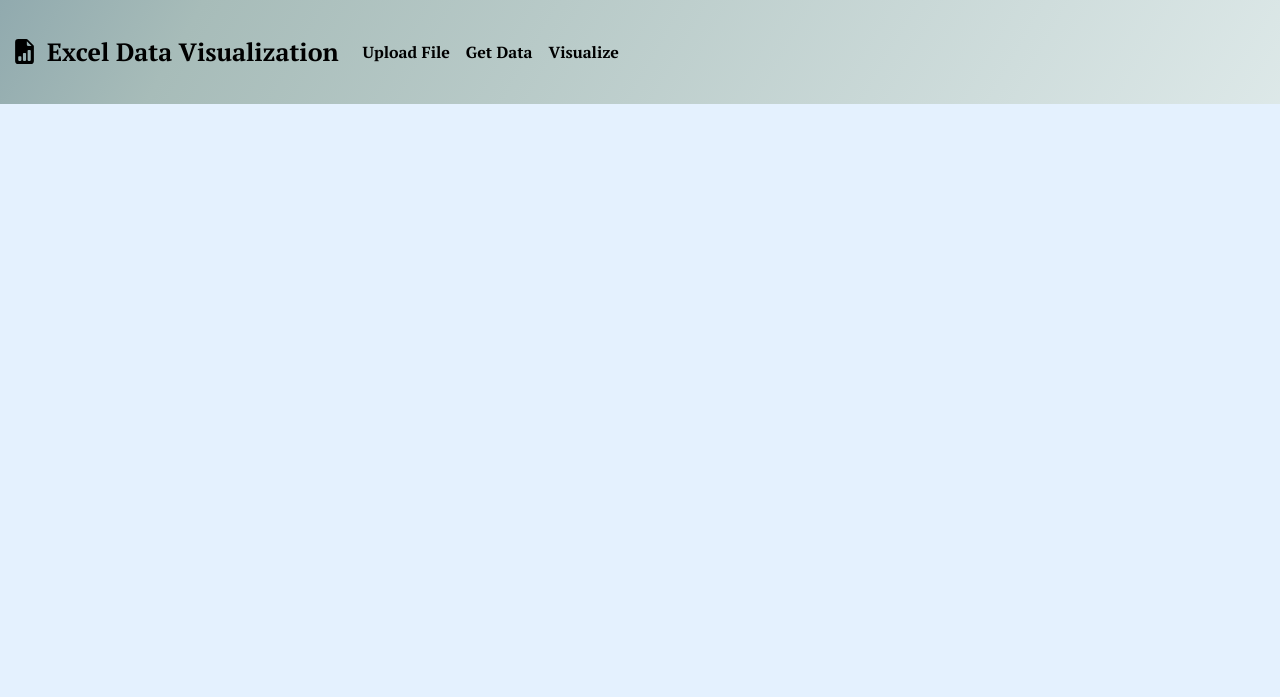
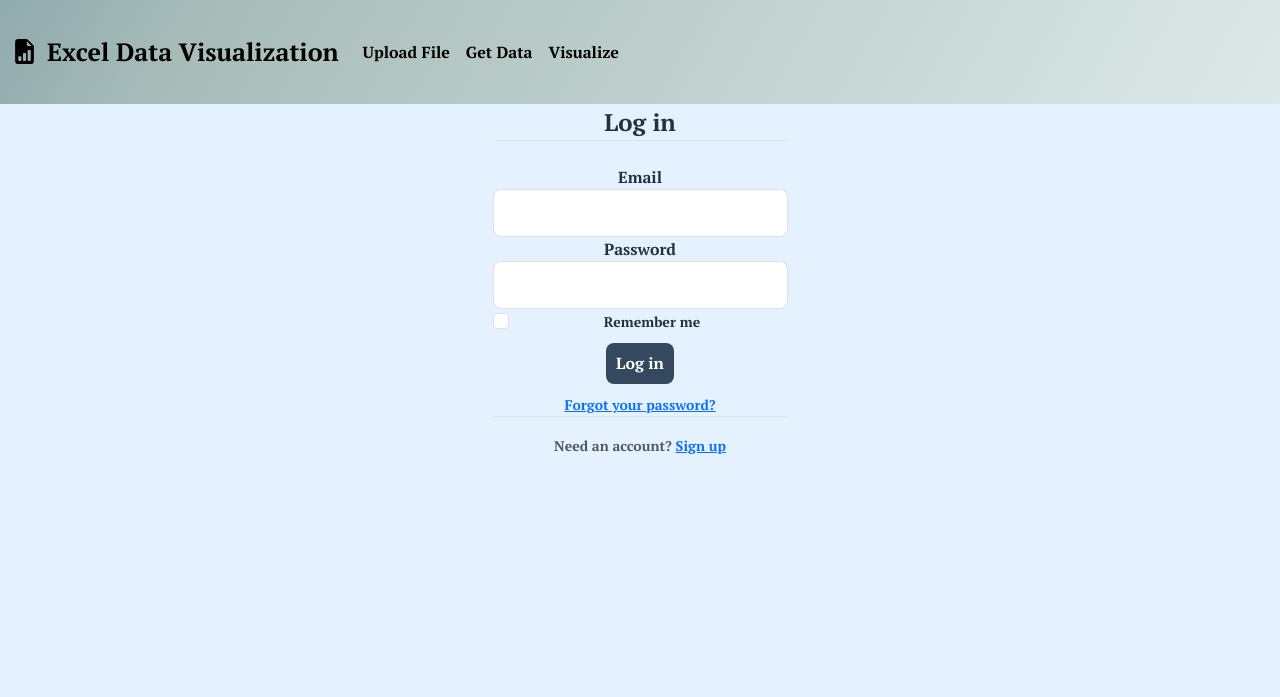
Before and after one commit to thodoris-spyridis/Data-analysis-visualization-web-app, a Flask app: page /login in a window 1280 px wide. Shown: the top 697 px of the page. Run offline with Flask 3, Linux system fonts and the light colour scheme; some libraries are stand-ins or nearby versions.

Commit message:
register and log in templates
register and log in templates

```diff
--- a/app.py
+++ b/app.py
@@ -56,7 +56,7 @@ def upload_file():
                 secure_filename(file.filename),
             )
         )  # Find the root directory and save the file after it is validated as secure
-        file_path = f"static/files/{file.filename}"
+        file_path = f"static/files/{file.filename}".replace(" ", "_")
         data = pd.read_excel(file_path)
         data = data.reset_index(drop=True)
         os.remove(file_path)
@@ -73,7 +73,7 @@ def register():
     if register_form.validate_on_submit():
         flash(f"Account created for {register_form.username.data}.", "success")
         return redirect(url_for("upload_file"))
-    return render_template("register.html", year=current_year, form=register_form)
+    return render_template("register.html", footter_message=footer_message, form=register_form)
 
 
 @app.route("/login", methods=["POST", "GET"])
@@ -152,6 +152,7 @@ def visualize():
             plt.xlabel(x_column)
             plt.title(f"{y_column} by {x_column} {plot_type}")
             plt.tight_layout()
+            plt.legend(fontsize=5)
             plt.savefig(plot_file)
             plt.close()
         if plot_type == "Linechart-filled":
@@ -162,7 +163,7 @@ def visualize():
             plt.title(f"{y_column} by {x_column} {plot_type}")
             plt.fill_between(x_axis, y_axis, alpha=0.25)
             plt.tight_layout()
-            plt.legend()
+            plt.legend(fontsize=5)
             plt.savefig(plot_file)
             plt.close()
         elif plot_type == "Bar-chart":
@@ -172,7 +173,7 @@ def visualize():
             plt.xlabel(x_column)
             plt.title(f"{y_column} by {x_column} {plot_type}")
             plt.tight_layout()
-            plt.legend()
+            plt.legend(fontsize=5)
             plt.savefig(plot_file)
             plt.close()
         elif plot_type == "Horizontal-bar-chart":
@@ -182,7 +183,7 @@ def visualize():
             plt.xlabel(y_column)
             plt.title(f"{y_column} by {x_column} {plot_type}")
             plt.tight_layout()
-            plt.legend()
+            plt.legend(fontsize=5)
             plt.savefig(plot_file)
             plt.close()
         elif plot_type == "Histogram":
@@ -191,7 +192,7 @@ def visualize():
             plt.xlabel(x_column)
             plt.title(f"{x_column} {plot_type}")
             plt.tight_layout()
-            plt.legend()
+            plt.legend(fontsize=5)
             plt.savefig(plot_file)
             plt.close()
         elif plot_type == "Scatter-plot":
--- a/forms.py
+++ b/forms.py
@@ -17,7 +17,6 @@ class RegistrationForm(FlaskForm):  # user registration form
     sign_up = SubmitField("Sign up")
 
 
-
 class LoginForm(FlaskForm):  # user registration form
     email = StringField("Email", validators=[DataRequired(), Email()])
     password = PasswordField("Password", validators=[DataRequired(), Length(min=8)])
--- a/templates/login.html
+++ b/templates/login.html
@@ -3,7 +3,7 @@
 <head>
     <meta charset="UTF-8">
     <meta name="viewport" content="width=device-width, initial-scale=1.0">
-    <title>Login</title>
+    <title>Register</title>
     <link rel="preconnect" href="https://fonts.googleapis.com">
     <link rel="preconnect" href="https://fonts.gstatic.com" crossorigin>
     <link href="https://fonts.googleapis.com/css2?family=Lato:ital,wght@0,300;0,400;1,300&family=Libre+Baskerville&family=PT+Serif:wght@700&display=swap" rel="stylesheet">
@@ -40,6 +40,58 @@
   </header>
 
   <article>
+    <div class="registration-form">
+        <form class="register-form align-content-center" method="post" action="#">
+            {{ form.hidden_tag() }}
+            <fieldset class="form-group">
+                <legend class="border-bottom mb-4">Log in</legend>
+                <div class="form-group">
+                    {{ form.email.label(class="form-control-label") }}
+
+                    {% if form.email.errors %}
+                      {{ form.email(class="form-control form-control-lg") }}
+                        <div class="invalid-feedback">
+                            {% for error in form.email.errors %}
+                              <span>{{ error }}</span>
+                            {% endfor %}
+                        </div>
+                    {% else %}
+                    {{ form.email(class="form-control form-control-lg") }}
+                    {% endif %}
+                </div>
+                <div class="form-group">
+                    {{ form.password.label(class="form-control-label") }}
+                      {% if form.password.errors %}
+                        {{ form.password(class="form-control form-control-lg is-invalid") }}
+                        <div class="invalid-feedback">
+                            {% for error in form.password.errors %}
+                              <span>{{ error }}</span>
+                            {% endfor %}
+                        </div>
+                      {% else %}
+                      {{ form.password(class="form-control form-control-lg") }}
+                    {% endif %}
+                </div>
+                <div class="form-check">
+                    {{ form.remember(class="form-check-input") }}
+                    <small>{{ form.remember.label(class="form-check-label") }}</small>
+                </div>
+            </fieldset>
+            <div class="form-group">
+              {{ form.log_in(class="start-btn m-2") }}
+            </div>
+            <small class="text-muted ml-2">
+              <a href="#">Forgot your password?</a>
+            </small>
+            <div class="border-top pt-3 m-auto">
+              <small class="text-muted">
+                Need an account? <a class="ml-2" href="{{ url_for('register') }}">Sign up</a>
+              </small>
+            </div>
+        </form>
+
+    </div>
+
 
   </article>
 
```
Also changed, not shown: templates/register.html (+40 -3 lines), static/files/plot.png.
